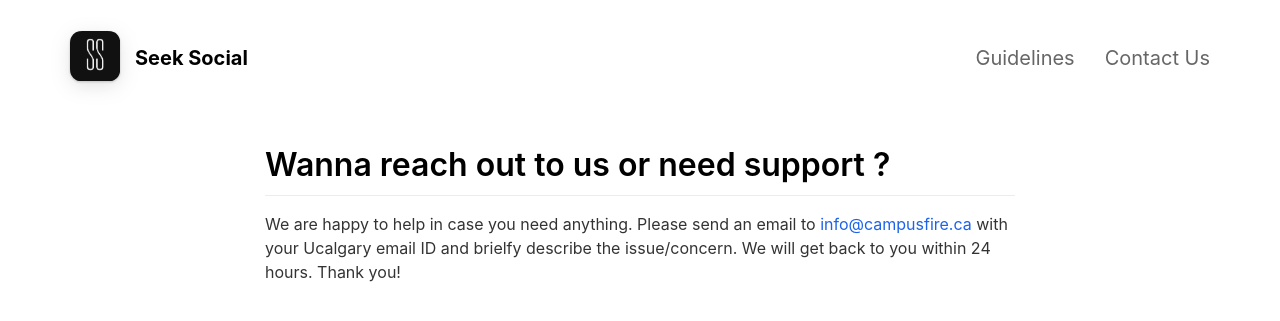
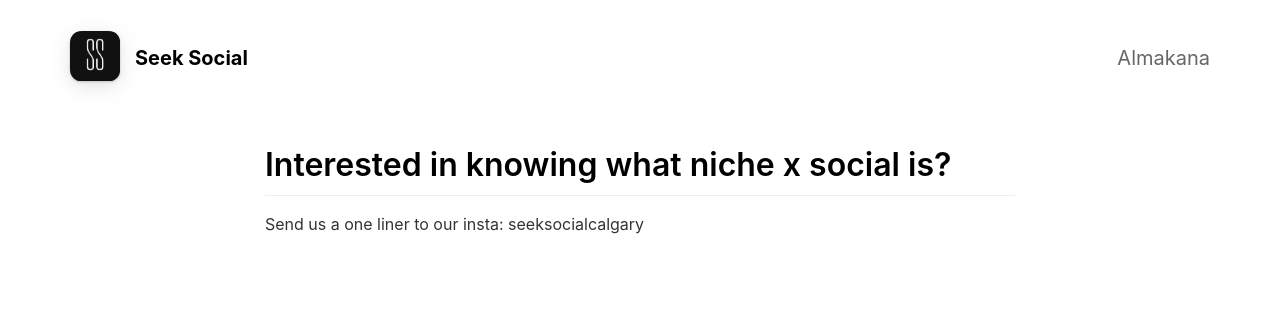
Before and after one commit to Stealth-SS/website, a Jekyll site: the page built from _pages/contact_us.md, in a window 1280 px wide. Shown: the top 321 px of the page. Built offline with Jekyll 4.4.1, drawn with Linux system fonts in a browser that asks for light colours; nearby versions of some CDN libraries.

Commit message:
Updated the headers and the info for the pages

```diff
--- a/_config.yml
+++ b/_config.yml
@@ -22,7 +22,7 @@ enable_smart_app_banner                   : true
 # Information About Yourself
 your_name                                 : Social Seekers
 your_link                                 :
-your_city                                 : Calgary
+your_city                                 : Calgary.
 email_address                             : stealthapp007@gmail.com
 facebook_username                         :
 instagram_username                        : seeksocialcalgary
--- a/_pages/contact_us.md
+++ b/_pages/contact_us.md
@@ -1,9 +1,9 @@
 ---
 layout: page
-title: Contact Us
+title: Almakana
 include_in_header: true
 ---
 
-# Wanna reach out to us or need support ?
+# Interested in knowing what niche x social is?
 
-We are happy to help in case you need anything. Please send an email to [info@campusfire.ca](mailto:info@campusfire.ca) with your Ucalgary email ID and brielfy describe the issue/concern. We will get back to you within 24 hours. Thank you!
+Send us a one liner to our insta: seeksocialcalgary
```
Also changed, not shown: _pages/Guidelines.md (+1 -1 lines).
